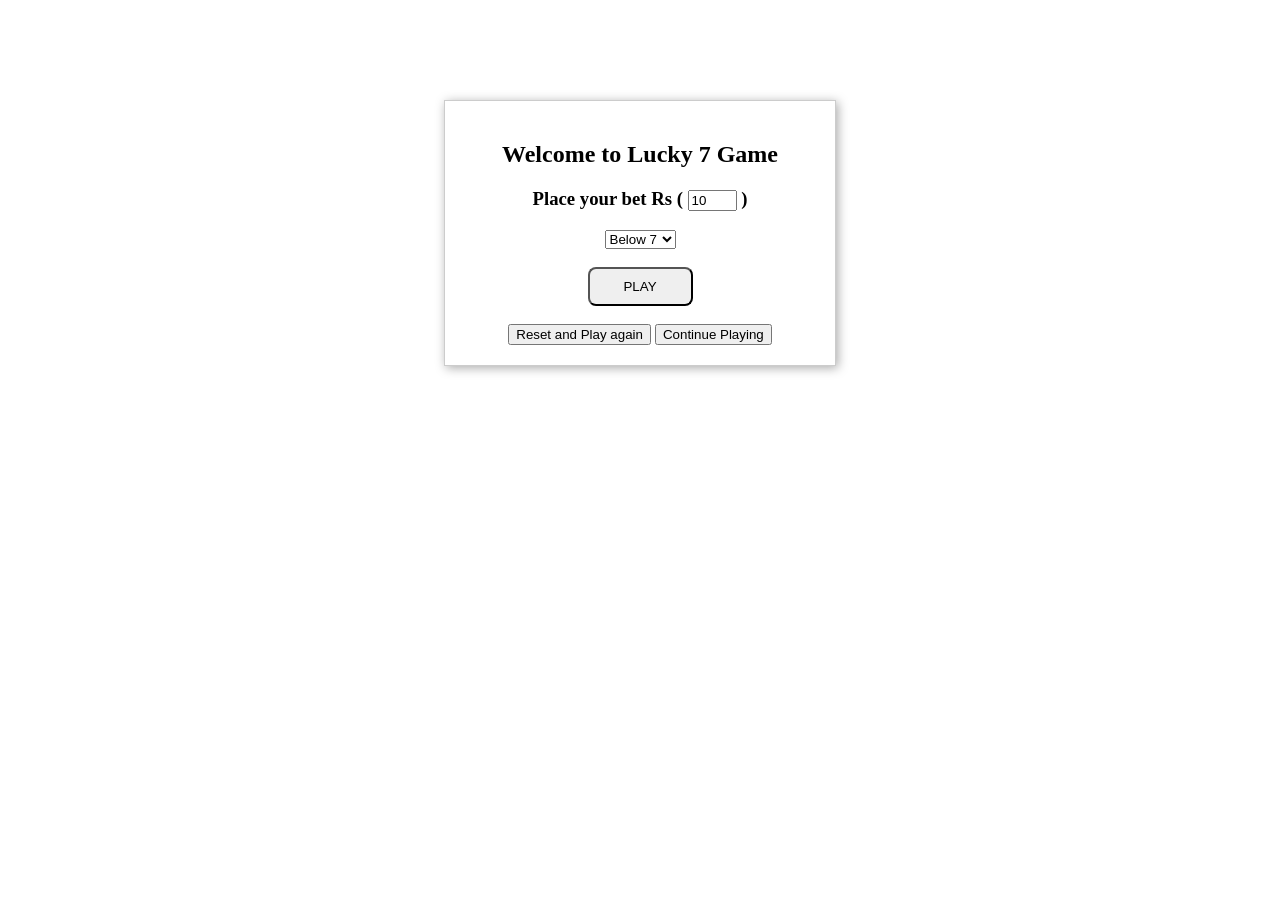
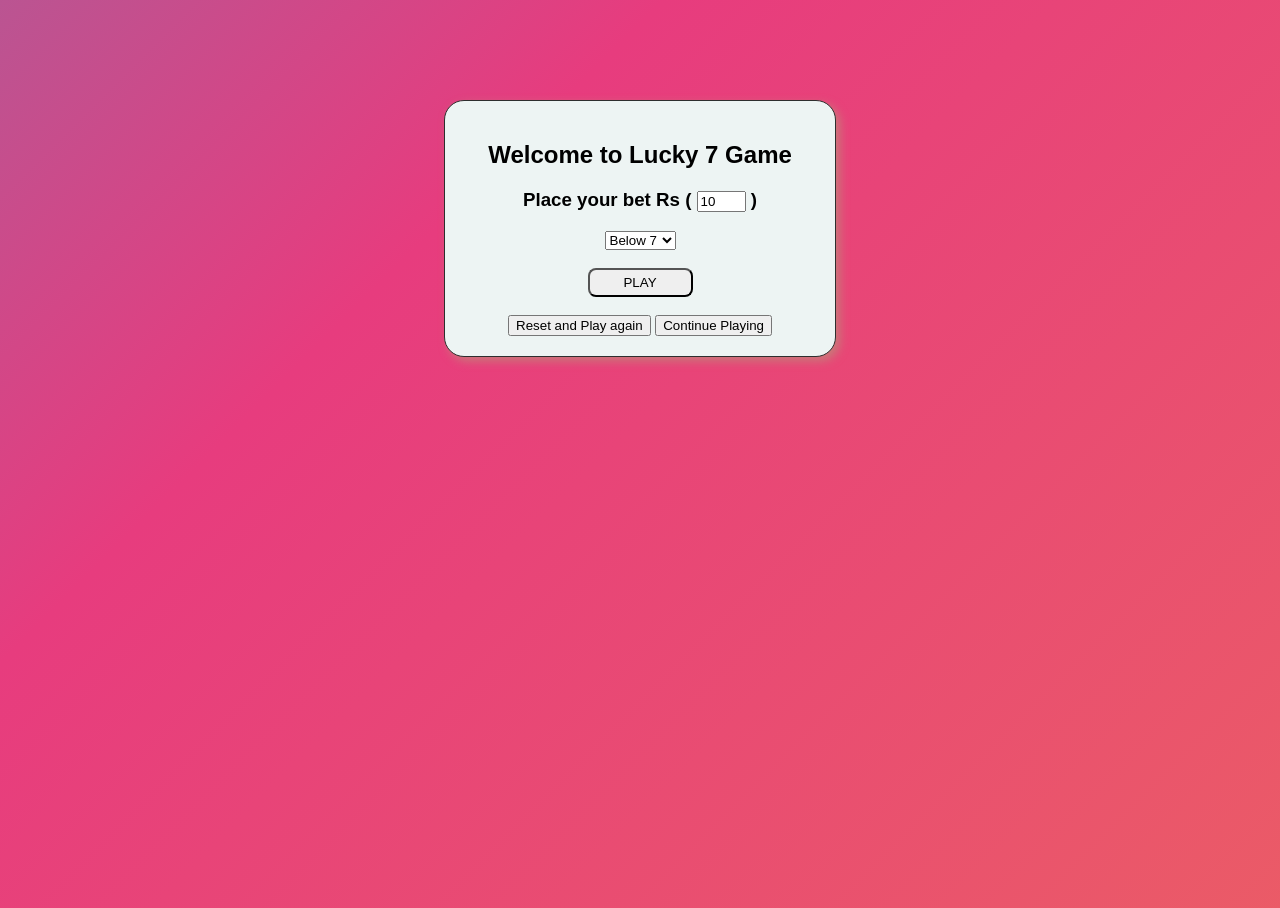
Before and after one commit to sidhk/Lucky_7, a PHP site: page / in a window 1280 px wide. Before the commit the page ends 373 px from the top, so only its background shows below. Run offline with PHP 8.4, Linux system fonts and the light colour scheme.

Commit message:
Update basic UI and added destructuring

```diff
--- a/index.php
+++ b/index.php
@@ -9,14 +9,14 @@ function rollTheDices($type)
 {
     $dice1 = rand(1, 6);
     $dice2 = rand(1, 6);
-    $sumDice = $dice1 + $dice2;
+    $sumDices = $dice1 + $dice2;
     $profit = match ($type) {
-        0 => ($sumDice < 7) ? 20 : -10,
-        1 => ($sumDice == 7) ? 30 : -10,
-        2 => ($sumDice > 7) ? 20 : -10,
+        0 => ($sumDices < 7) ? 20 : -10,
+        1 => ($sumDices == 7) ? 30 : -10,
+        2 => ($sumDices > 7) ? 20 : -10,
         default => -10,
     };
-    return ['dice1' => $dice1, 'dice2' => $dice2, 'sum' => $sumDice, 'profit' => $profit];
+    return [$dice1, $dice2, $sumDices, $profit];
 }
 
 function getCurrentBalance($currbalance, $bet, $profit)
@@ -28,21 +28,46 @@ function getCurrentBalance($currbalance, $bet, $profit)
 if ($_POST['game_start'] ?? false) {
     $gameType = (int)$_POST['game_type'];
     $bet = (int)($_POST['game_bet'] ?? 10);
-    $diceInfo = rollTheDices($gameType);
-    $_SESSION['balance'] = getCurrentBalance($_SESSION['balance'], $bet, $diceInfo['profit']);
-    $message = $diceInfo['profit'] > 0 ? "Congratulations! You win!" : "Loss!";
+    [$dice1, $dice2, $sum, $profit] = rollTheDices($gameType);
+    $_SESSION['balance'] = getCurrentBalance($_SESSION['balance'], $bet, $profit);
+    $message = $profit > 0 ? "Congratulations! You win!" : "Loss!";
 }
 ?>
 <!DOCTYPE html>
 <html>
 <style>
+    body {
+        font-family: fantasy;
+        background: linear-gradient(-45deg, #ee7752, #e73c7e, #23a6d5, #23d5ab);
+        background-size: 400% 400%;
+        animation: gradient 15s ease infinite;
+        height: 100vh;
+    }
+
+    @keyframes gradient {
+        0% {
+            background-position: 0% 50%;
+        }
+
+        50% {
+            background-position: 100% 50%;
+        }
+
+        100% {
+            background-position: 0% 50%;
+        }
+    }
+
     #container {
         width: 350px;
         padding: 20px;
-        border: 1px solid #ccc;
+        border: 1px solid #2e2e2e;
         margin: 100px auto;
         box-shadow: 2px 2px 10px #aaa;
         text-align: center;
+        box-shadow: 4px 4px 10px #c87979;
+        background-color: #edf4f3;
+        border-radius: 20px;
     }
 </style>
 
@@ -57,15 +82,15 @@ if ($_POST['game_start'] ?? false) {
                 <option value=2>Above 7</option>
             </select>
             <br />
-            <?php if (isset($diceInfo)): ?>
-                <p>Dice 1: <?= $diceInfo['dice1'] ?></p>
-                <p>Dice 2: <?= $diceInfo['dice2'] ?></p>
-                <p>Profit: <?= $diceInfo['profit'] ?></p>
-                <p>Sum: <?= $diceInfo['sum'] ?></p>
+            <?php if (isset($dice1)): ?>
+                <p>Dice 1: <?= $dice1 ?></p>
+                <p>Dice 2: <?= $dice2 ?></p>
+                <p>Profit: <?= $profit ?></p>
+                <p>Sum: <?= $sum ?></p>
                 <p><?= $message ?> Your balance is now <?= $_SESSION['balance'] ?> Rs</p>
             <?php endif; ?>
             <br />
-            <input type="submit" name="game_start" value="PLAY" style="width:30%;padding:10px;border-radius:8px;">
+            <input type="submit" name="game_start" value="PLAY" style="width:30%;padding:5px;border-radius:8px;">
             <br /> <br />
             <input type="submit" name="rest" value="Reset and Play again">
             <input type="submit" name="continue" value="Continue Playing">
```
